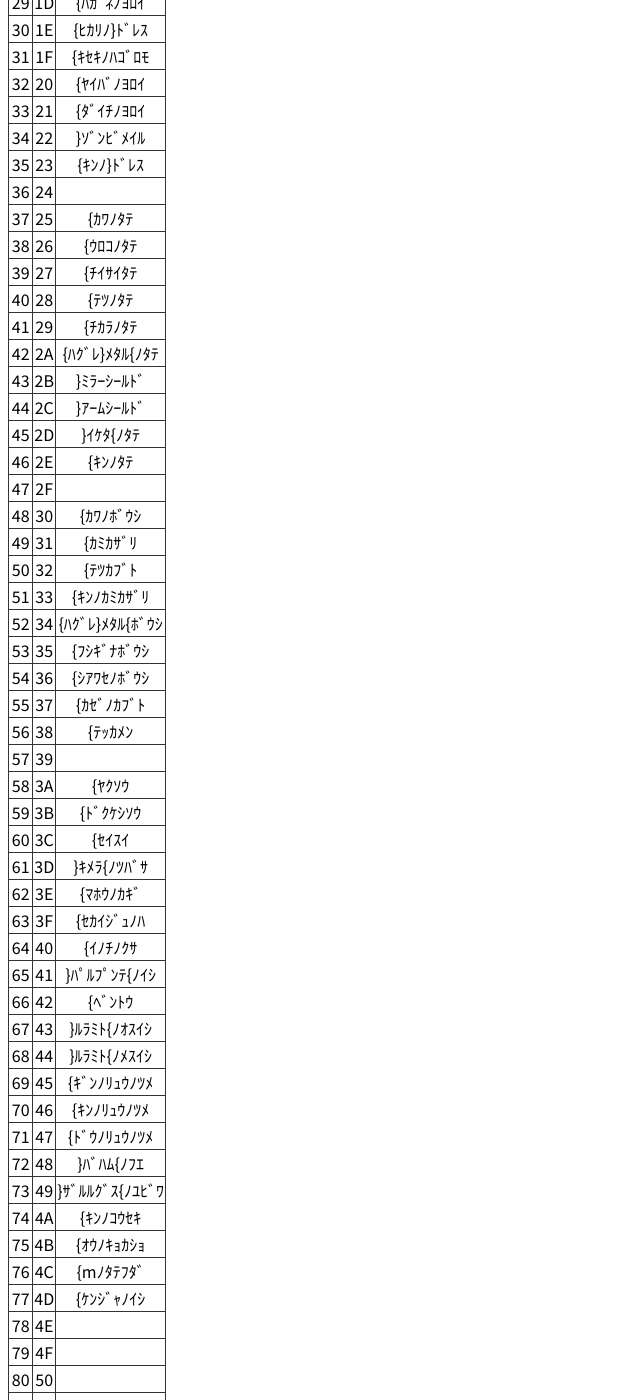
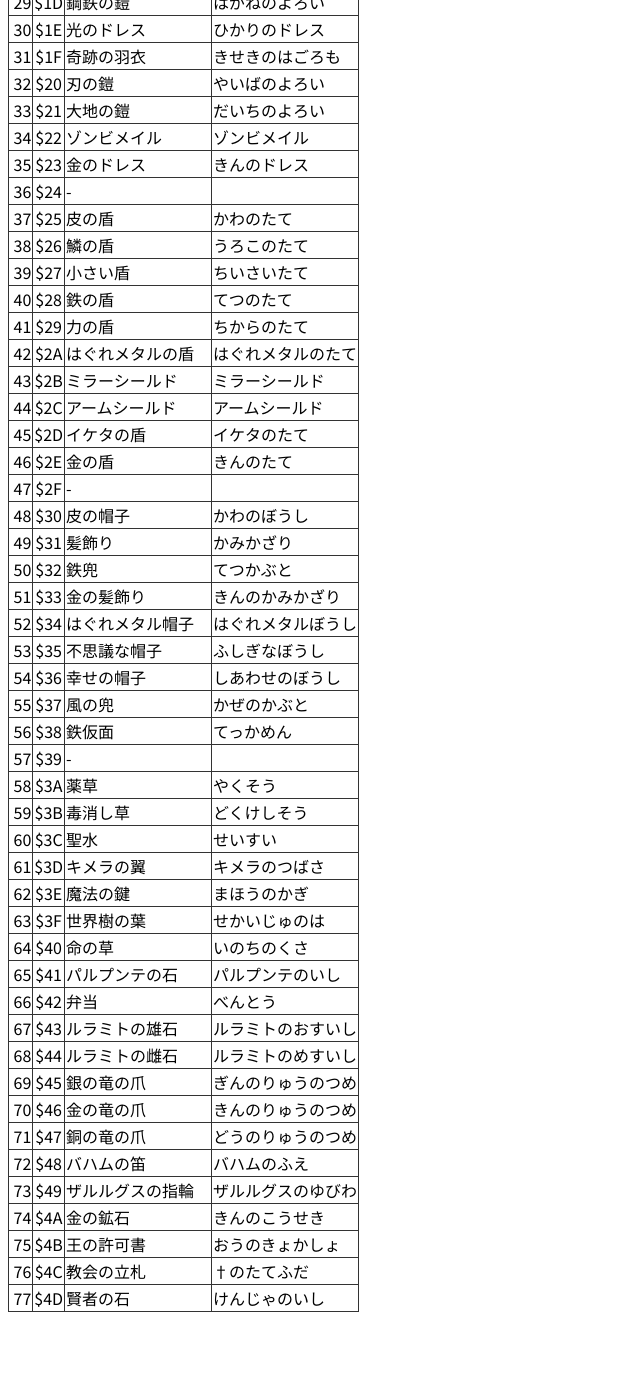
Before and after one commit to chiorex/TDQ_DATA_DAT, a Jekyll site: the page built from tdq1/item_id.md, in a window 1280 px wide and 1400 px high, scrolled down 951 px. Shown: the whole window, without its empty margins (0-640 px from the left). Built offline with Jekyll 4.4.1, drawn with Linux system fonts in a browser that asks for light colours; some web fonts are replaced; after the commit the page ends 2271 px from its top, so only the background shows below that; some of the changed text lies outside the part shown.

```diff
--- a/tdq1/item_id.md
+++ b/tdq1/item_id.md
@@ -1,109 +1,87 @@
 ---
 layout: default
 title: アイテムID
-update: 2016-09-29
+update: 2016-10-07
 ---
 
 
-| No | ID | 名称 |
-|:--:|:--:|:----:|
-| 0 | 00 | {ﾋﾉｷﾉﾎﾞｳ |
-| 1 | 01 | {ｺﾝﾎﾞｳ |
-| 2 | 02 | {ﾏﾄﾞｳｼﾉﾂｴ |
-| 3 | 03 | {ﾄﾞｳﾉﾂﾙｷﾞ |
-| 4 | 04 | {ｸｻﾘｶﾞﾏ |
-| 5 | 05 | {ﾃﾂﾉﾔﾘ |
-| 6 | 06 | {ﾃﾝﾊﾞﾂﾉﾂｴ |
-| 7 | 07 | {ﾊｶﾞﾈﾉﾂﾙｷﾞ |
-| 8 | 08 | {ｲｯﾎﾟﾝﾂﾞﾒ |
-| 9 | 09 | }ﾊﾞﾄﾙｱｯｸｽ |
-| 10 | 0A | }ﾍﾄﾞﾛ{ﾉﾂｴ |
-| 11 | 0B | {ﾌﾌﾞｷﾉﾂｴ |
-| 12 | 0C | {ﾊｸﾞﾚ}ﾒﾀﾙﾅｲﾌ |
-| 13 | 0D | {ﾎﾉｵﾉﾂﾙｷﾞ |
-| 14 | 0E | }ﾏｸﾞﾏ{ﾉﾂｴ |
-| 15 | 0F | }ｷﾗｰﾋﾟｱｽ |
-| 16 | 10 | {ﾏｼﾞﾝﾉｶﾅﾂﾞﾁ |
-| 17 | 11 | {ﾃﾂﾉﾂﾒ |
-| 18 | 12 | {ﾓﾛﾊﾉﾂﾙｷﾞ |
-| 19 | 13 | }ﾛﾄ{ﾉﾂﾙｷﾞ |
-| 20 | 14 | {ｶﾅｽﾞﾁ |
-| 21 | 15 | {ﾇﾉﾉﾌｸ |
-| 22 | 16 | {ﾀﾋﾞﾋﾞﾄﾉﾌｸ |
-| 23 | 17 | {ｷﾇﾉ}ﾛｰﾌﾞ |
-| 24 | 18 | {ｶﾜﾉﾖﾛｲ |
-| 25 | 19 | {ｸｻﾘｶﾀﾋﾞﾗ |
-| 26 | 1A | {ﾐｶﾜｼﾉﾌｸ |
-| 27 | 1B | {ﾃﾂﾉﾖﾛｲ |
-| 28 | 1C | {ﾏﾎｳﾉﾎｳｲ |
-| 29 | 1D | {ﾊｶﾞﾈﾉﾖﾛｲ |
-| 30 | 1E | {ﾋｶﾘﾉ}ﾄﾞﾚｽ |
-| 31 | 1F | {ｷｾｷﾉﾊｺﾞﾛﾓ |
-| 32 | 20 | {ﾔｲﾊﾞﾉﾖﾛｲ |
-| 33 | 21 | {ﾀﾞｲﾁﾉﾖﾛｲ |
-| 34 | 22 | }ｿﾞﾝﾋﾞﾒｲﾙ |
-| 35 | 23 | {ｷﾝﾉ}ﾄﾞﾚｽ |
-| 36 | 24 |  |
-| 37 | 25 | {ｶﾜﾉﾀﾃ |
-| 38 | 26 | {ｳﾛｺﾉﾀﾃ |
-| 39 | 27 | {ﾁｲｻｲﾀﾃ |
-| 40 | 28 | {ﾃﾂﾉﾀﾃ |
-| 41 | 29 | {ﾁｶﾗﾉﾀﾃ |
-| 42 | 2A | {ﾊｸﾞﾚ}ﾒﾀﾙ{ﾉﾀﾃ |
-| 43 | 2B | }ﾐﾗｰｼｰﾙﾄﾞ |
-| 44 | 2C | }ｱｰﾑｼｰﾙﾄﾞ |
-| 45 | 2D | }ｲｹﾀ{ﾉﾀﾃ |
-| 46 | 2E | {ｷﾝﾉﾀﾃ |
-| 47 | 2F |  |
-| 48 | 30 | {ｶﾜﾉﾎﾞｳｼ |
-| 49 | 31 | {ｶﾐｶｻﾞﾘ |
-| 50 | 32 | {ﾃﾂｶﾌﾞﾄ |
-| 51 | 33 | {ｷﾝﾉｶﾐｶｻﾞﾘ |
-| 52 | 34 | {ﾊｸﾞﾚ}ﾒﾀﾙ{ﾎﾞｳｼ |
-| 53 | 35 | {ﾌｼｷﾞﾅﾎﾞｳｼ |
-| 54 | 36 | {ｼｱﾜｾﾉﾎﾞｳｼ |
-| 55 | 37 | {ｶｾﾞﾉｶﾌﾞﾄ |
-| 56 | 38 | {ﾃｯｶﾒﾝ |
-| 57 | 39 |  |
-| 58 | 3A | {ﾔｸｿｳ |
-| 59 | 3B | {ﾄﾞｸｹｼｿｳ |
-| 60 | 3C | {ｾｲｽｲ |
-| 61 | 3D | }ｷﾒﾗ{ﾉﾂﾊﾞｻ |
-| 62 | 3E | {ﾏﾎｳﾉｶｷﾞ |
-| 63 | 3F | {ｾｶｲｼﾞｭﾉﾊ |
-| 64 | 40 | {ｲﾉﾁﾉｸｻ |
-| 65 | 41 | }ﾊﾟﾙﾌﾟﾝﾃ{ﾉｲｼ |
-| 66 | 42 | {ﾍﾞﾝﾄｳ |
-| 67 | 43 | }ﾙﾗﾐﾄ{ﾉｵｽｲｼ |
-| 68 | 44 | }ﾙﾗﾐﾄ{ﾉﾒｽｲｼ |
-| 69 | 45 | {ｷﾞﾝﾉﾘｭｳﾉﾂﾒ |
-| 70 | 46 | {ｷﾝﾉﾘｭｳﾉﾂﾒ |
-| 71 | 47 | {ﾄﾞｳﾉﾘｭｳﾉﾂﾒ |
-| 72 | 48 | }ﾊﾞﾊﾑ{ﾉﾌｴ |
-| 73 | 49 | }ｻﾞﾙﾙｸﾞｽ{ﾉﾕﾋﾞﾜ |
-| 74 | 4A | {ｷﾝﾉｺｳｾｷ |
-| 75 | 4B | {ｵｳﾉｷｮｶｼｮ |
-| 76 | 4C | {mﾉﾀﾃﾌﾀﾞ |
-| 77 | 4D | {ｹﾝｼﾞｬﾉｲｼ |
-| 78 | 4E |  |
-| 79 | 4F |  |
-| 80 | 50 |  |
-| 81 | 51 |  |
-| 82 | 52 |  |
-| 83 | 53 |  |
-| 84 | 54 |  |
-| 85 | 55 |  |
-| 86 | 56 |  |
-| 87 | 57 |  |
-| 88 | 58 |  |
-| 89 | 59 |  |
-| 90 | 5A | {ﾁｶﾗ |
-| 91 | 5B | {ｽﾊﾞﾔｻ |
-| 92 | 5C | {ﾀｲﾘｮｸ |
-| 93 | 5D | {ｶｼｺｻ |
-| 94 | 5E | {ｳﾝﾉﾖｻ |
-| 95 | 5F | ｻｲﾀﾞｲHP |
-| 96 | 60 | ｻｲﾀﾞｲMP |
-| 97 | 61 |  |
-| 98 | 62 | {ｿｳﾋﾞｼﾅｲ |
-| 99 | 63 | （ブランク） |
+| No | ID  | 名称 | 読み |
+|---:|:---:|:-----|:-----|
+|  0 | $00 | 檜の棒 | ひのきのぼう |
+|  1 | $01 | 棍棒 | こんぼう |
+|  2 | $02 | 魔道士の杖 | まどうしのつえ |
+|  3 | $03 | 銅の剣 | どうのつるぎ |
+|  4 | $04 | 鎖鎌 | くさりがま |
+|  5 | $05 | 鉄の槍 | てつのやり |
+|  6 | $06 | 天罰の杖 | てんばつのつえ |
+|  7 | $07 | 鋼鉄の剣 | はがねのつるぎ |
+|  8 | $08 | 一本爪 | いっぽんづめ |
+|  9 | $09 | バトルアックス | バトルアックス |
+| 10 | $0A | ヘドロの杖 | ヘドロのつえ |
+| 11 | $0B | 吹雪の杖 | ふぶきのつえ |
+| 12 | $0C | はぐれメタルナイフ | はぐれメタルナイフ |
+| 13 | $0D | 炎の剣 | ほのおのつるぎ |
+| 14 | $0E | マグマの杖 | マグマのつえ |
+| 15 | $0F | キラーピアス | キラーピアス |
+| 16 | $10 | 魔神の金槌 | まじんのかなづち |
+| 17 | $11 | 鉄の爪 | てつのつめ |
+| 18 | $12 | 諸刃の剣 | もろはのつるぎ |
+| 19 | $13 | ロトの剣 | ロトのつるぎ |
+| 20 | $14 | 金槌 | かなずち |
+| 21 | $15 | 布の服 | ぬののふく |
+| 22 | $16 | 旅人の服 | たびびとのふく |
+| 23 | $17 | 絹のローブ | きぬのローブ |
+| 24 | $18 | 皮の鎧 | かわのよろい |
+| 25 | $19 | 鎖帷子 | くさりかたびら |
+| 26 | $1A | みかわしの服 | みかわしのふく |
+| 27 | $1B | 鉄の鎧 | てつのよろい |
+| 28 | $1C | 魔法の法衣 | まほうのほうい |
+| 29 | $1D | 鋼鉄の鎧 | はがねのよろい |
+| 30 | $1E | 光のドレス | ひかりのドレス |
+| 31 | $1F | 奇跡の羽衣 | きせきのはごろも |
+| 32 | $20 | 刃の鎧 | やいばのよろい |
+| 33 | $21 | 大地の鎧 | だいちのよろい |
+| 34 | $22 | ゾンビメイル | ゾンビメイル |
+| 35 | $23 | 金のドレス | きんのドレス |
+| 36 | $24 | - |  |
+| 37 | $25 | 皮の盾 | かわのたて |
+| 38 | $26 | 鱗の盾 | うろこのたて |
+| 39 | $27 | 小さい盾 | ちいさいたて |
+| 40 | $28 | 鉄の盾 | てつのたて |
+| 41 | $29 | 力の盾 | ちからのたて |
+| 42 | $2A | はぐれメタルの盾 | はぐれメタルのたて |
+| 43 | $2B | ミラーシールド | ミラーシールド |
+| 44 | $2C | アームシールド | アームシールド |
+| 45 | $2D | イケタの盾 | イケタのたて |
+| 46 | $2E | 金の盾 | きんのたて |
+| 47 | $2F | - |  |
+| 48 | $30 | 皮の帽子 | かわのぼうし |
+| 49 | $31 | 髪飾り | かみかざり |
+| 50 | $32 | 鉄兜 | てつかぶと |
+| 51 | $33 | 金の髪飾り | きんのかみかざり |
+| 52 | $34 | はぐれメタル帽子 | はぐれメタルぼうし |
+| 53 | $35 | 不思議な帽子 | ふしぎなぼうし |
+| 54 | $36 | 幸せの帽子 | しあわせのぼうし |
+| 55 | $37 | 風の兜 | かぜのかぶと |
+| 56 | $38 | 鉄仮面 | てっかめん |
+| 57 | $39 | - |  |
+| 58 | $3A | 薬草 | やくそう |
+| 59 | $3B | 毒消し草 | どくけしそう |
+| 60 | $3C | 聖水 | せいすい |
+| 61 | $3D | キメラの翼 | キメラのつばさ |
+| 62 | $3E | 魔法の鍵 | まほうのかぎ |
+| 63 | $3F | 世界樹の葉 | せかいじゅのは |
+| 64 | $40 | 命の草 | いのちのくさ |
+| 65 | $41 | パルプンテの石 | パルプンテのいし |
+| 66 | $42 | 弁当 | べんとう |
+| 67 | $43 | ルラミトの雄石 | ルラミトのおすいし |
+| 68 | $44 | ルラミトの雌石 | ルラミトのめすいし |
+| 69 | $45 | 銀の竜の爪 | ぎんのりゅうのつめ |
+| 70 | $46 | 金の竜の爪 | きんのりゅうのつめ |
+| 71 | $47 | 銅の竜の爪 | どうのりゅうのつめ |
+| 72 | $48 | バハムの笛 | バハムのふえ |
+| 73 | $49 | ザルルグスの指輪 | ザルルグスのゆびわ |
+| 74 | $4A | 金の鉱石 | きんのこうせき |
+| 75 | $4B | 王の許可書 | おうのきょかしょ |
+| 76 | $4C | 教会の立札 | †のたてふだ |
+| 77 | $4D | 賢者の石 | けんじゃのいし |
```
Also changed, not shown: index.md (+9 -0 lines), tdq1/area_id.md (added, +59 -0 lines), tdq1/index.md (+4 -2 lines), tdq1/skill_id.md (+73 -73 lines), tdq2/index.md (+3 -2 lines), images/tdq1_area.png (added).
